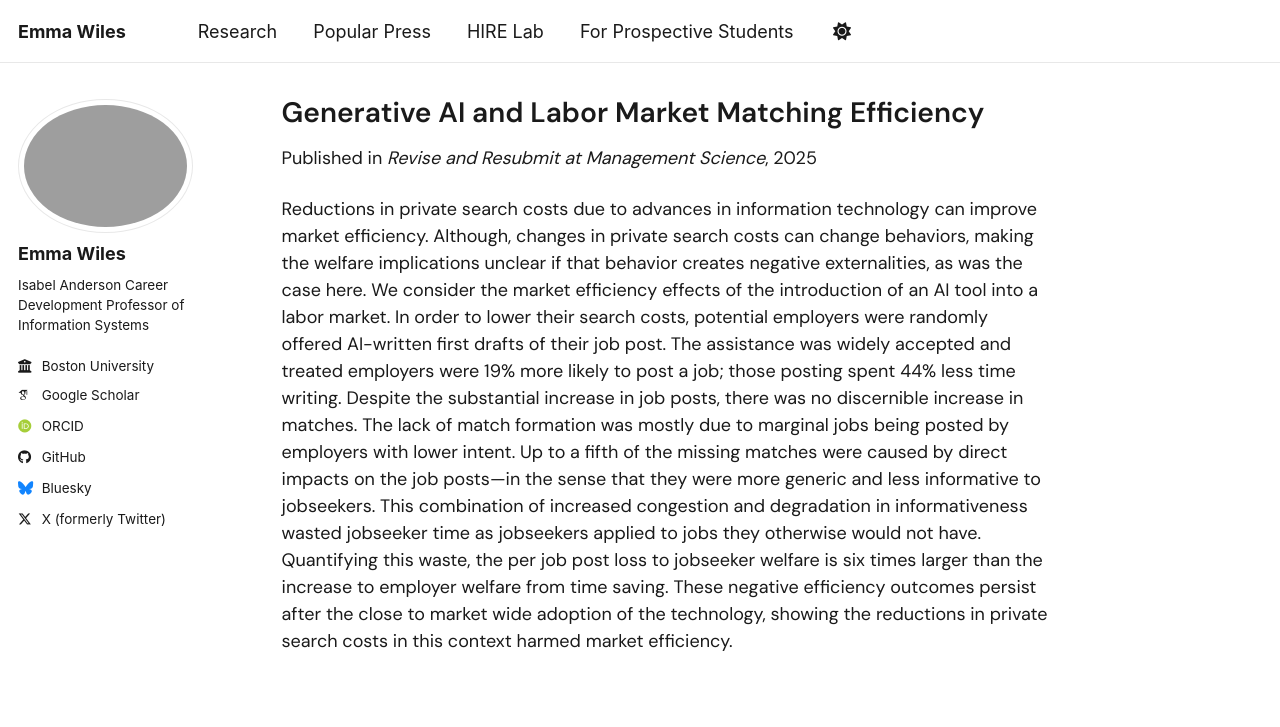
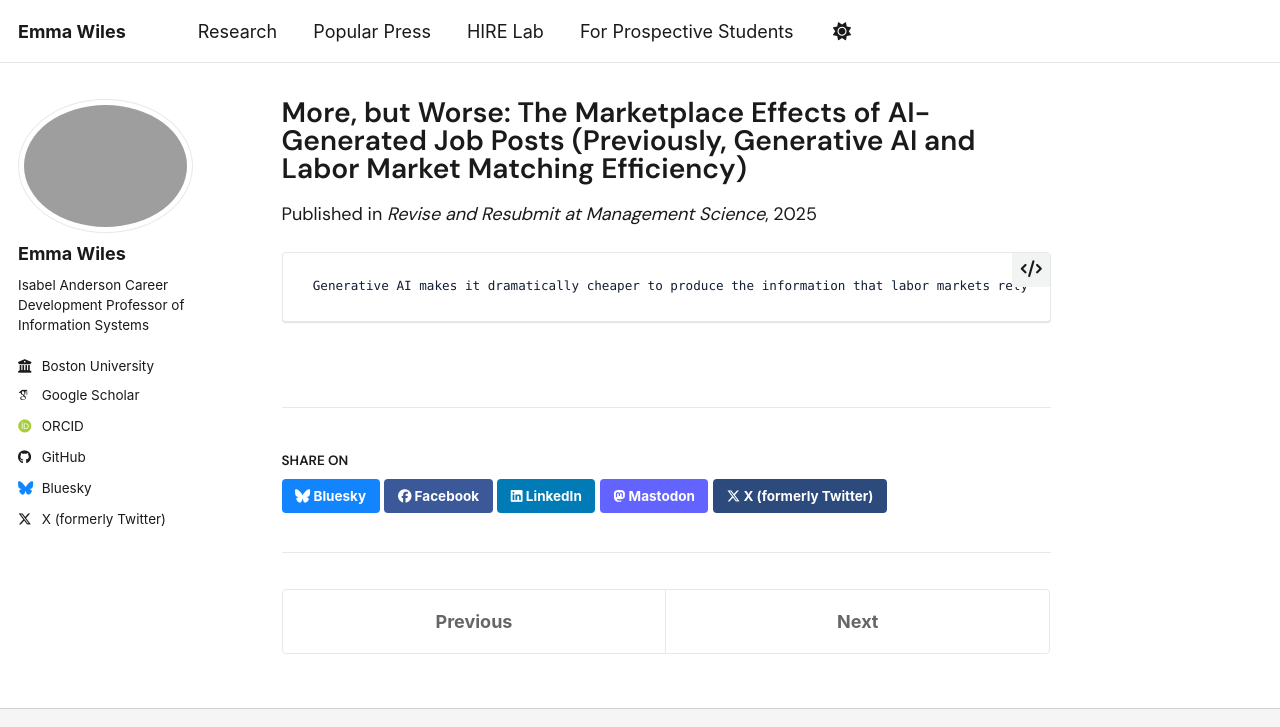
Before and after one commit to emmawiles/emmawiles.github.io, a Jekyll site: the page built from _publications/labor-market-matching.md, in a window 1280 px wide and 1279 px high, cut to the strip 0-727 px from the top of the window. Built offline with Jekyll 4.4.1, drawn with Linux system fonts in a browser that asks for light colours; some web fonts are replaced; a script bundle is joined from its source files by our own code; library files that are not in the unit come from our copies.

Commit message:
new jobot

```diff
--- a/_publications/labor-market-matching.md
+++ b/_publications/labor-market-matching.md
@@ -1,5 +1,5 @@
 ---
-title: "Generative AI and Labor Market Matching Efficiency"
+title: "More, but Worse: The Marketplace Effects of AI-Generated Job Posts (Previously, Generative AI and Labor Market Matching Efficiency)"
 collection: publications
 category: working_papers
 permalink: /publication/labor-market-matching
@@ -22,4 +22,9 @@
     url: "https://medium.com/mit-initiative-on-the-digital-economy/using-genai-to-write-job-descriptions-put-some-effort-into-it-64e89f0b5fa6"
 ---
 
-Reductions in private search costs due to advances in information technology can improve market efficiency. Although, changes in private search costs can change behaviors, making the welfare implications unclear if that behavior creates negative externalities, as was the case here. We consider the market efficiency effects of the introduction of an AI tool into a labor market. In order to lower their search costs, potential employers were randomly offered AI-written first drafts of their job post. The assistance was widely accepted and treated employers were 19% more likely to post a job; those posting spent 44% less time writing. Despite the substantial increase in job posts, there was no discernible increase in matches. The lack of match formation was mostly due to marginal jobs being posted by employers with lower intent. Up to a fifth of the missing matches were caused by direct impacts on the job posts—in the sense that they were more generic and less informative to jobseekers. This combination of increased congestion and degradation in informativeness wasted jobseeker time as jobseekers applied to jobs they otherwise would not have. Quantifying this waste, the per job post loss to jobseeker welfare is six times larger than the increase to employer welfare from time saving. These negative efficiency outcomes persist after the close to market wide adoption of the technology, showing the reductions in private search costs in this context harmed market efficiency.
+	 Generative AI makes it dramatically cheaper to produce the information that labor markets rely on for hiring---but cheaper communication need not improve matching.
+  We consider the effects of the introduction of a generative AI tool in a large scale field experiment on an online labor market, which lowered employers' search costs by randomly offering them AI-written first drafts of their job post.
+  The assistance was widely accepted and treated employers were 19 % more likely to post a job. It also saved employers time---treated employers spent 44% less time writing their job posts.
+  Despite the substantial increase in job posts, there was no discernible increase in matches in the treatment group.
+ We provide evidence that the treated job posts were more generic and less informative to jobseekers.
+  This combination of increased job post volume and reduced informativeness diluted signals of employer seriousness. A time-cost accounting implies jobseeker application time costs are roughly six times larger than employer time savings per treated employer. In a subsequent platform roll-out expanding the access of the AI tool, posting responses attenuated while lower hiring conditional on posting remained, suggesting that learning and increased adoption did not eliminate these frictions.
```
